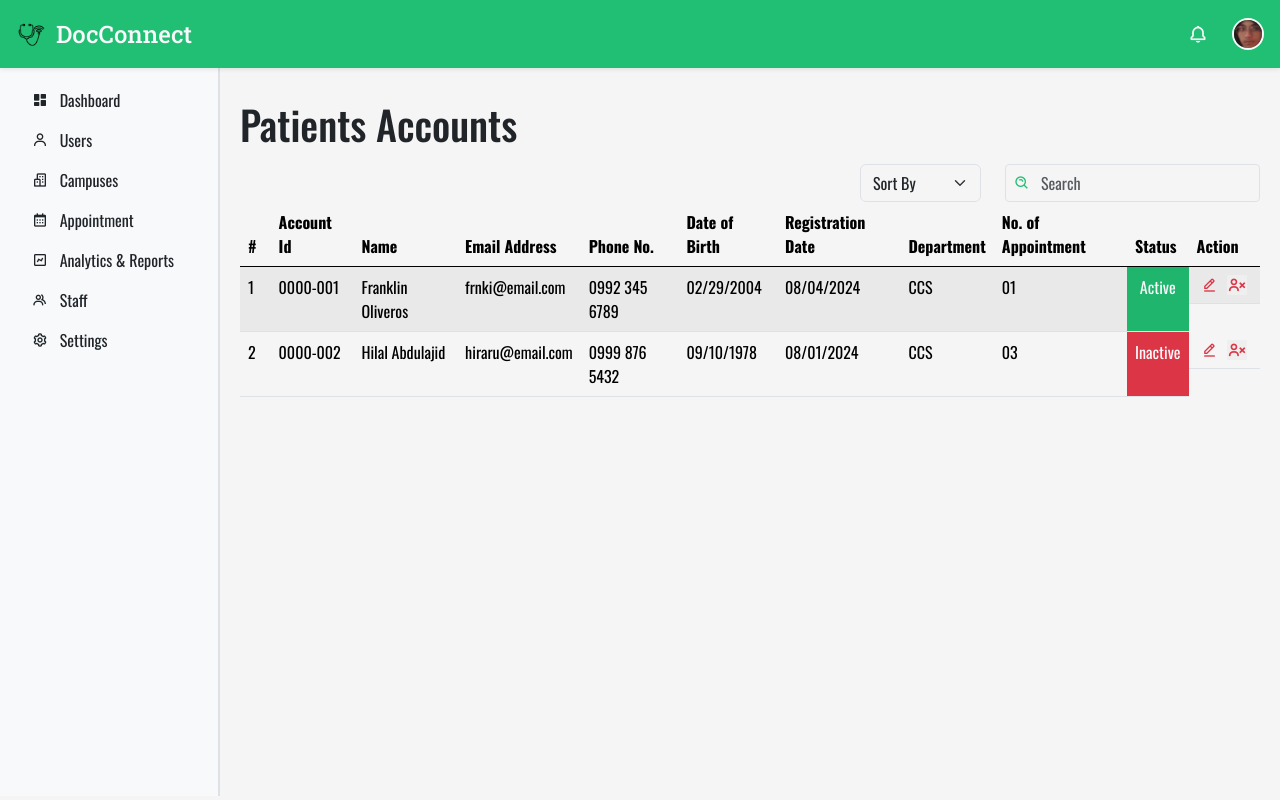
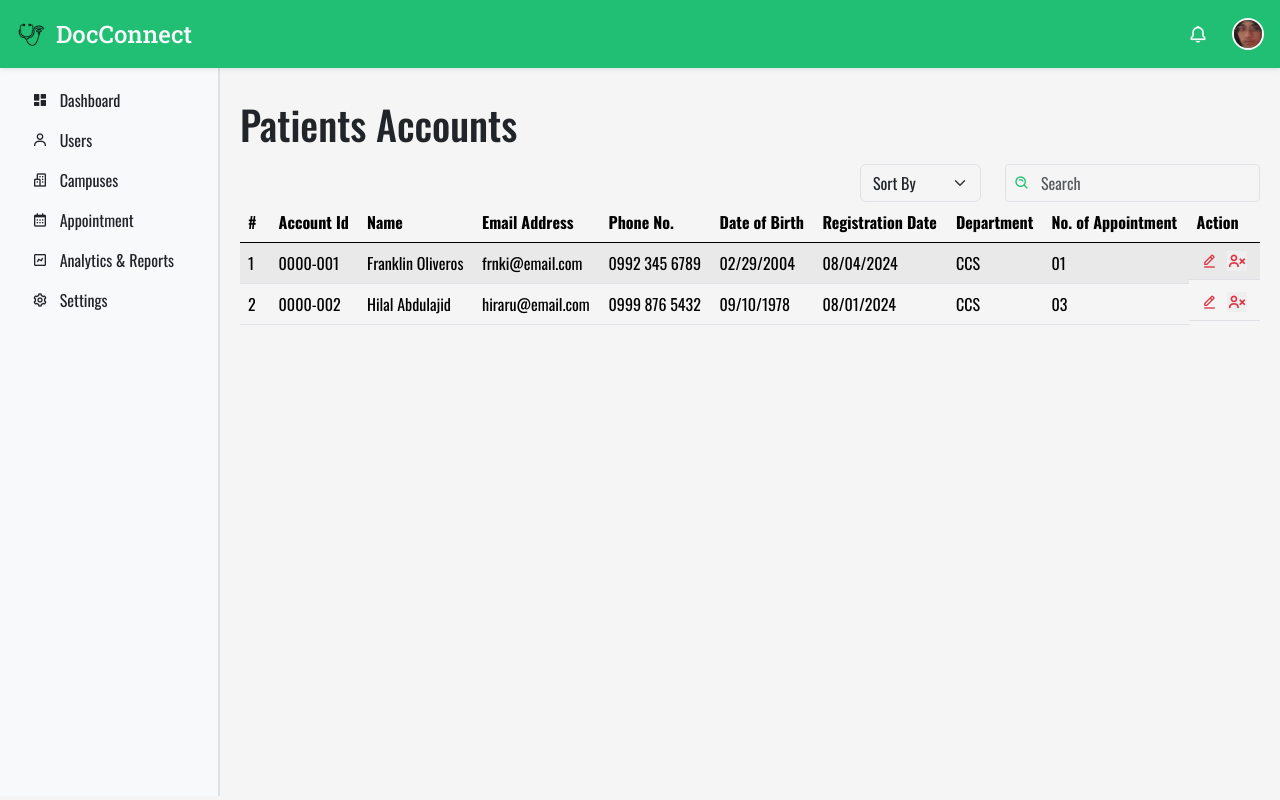
Before and after one commit to frnkln-olvrs/DocConnect, a PHP site: page /admin/usersAcc in a window 1280 px wide. Run offline with PHP 8.4, Linux system fonts and the light colour scheme; some libraries are stand-ins or nearby versions.

Commit message:
staff accc

```diff
--- a/admin/includes/admin_sidepanel.php
+++ b/admin/includes/admin_sidepanel.php
@@ -30,12 +30,12 @@
         Analytics & Reports
       </a>
     </li>
-    <li>
+    <!-- <li>
       <a href="./staffs" class="nav-link <?php echo getCurrentPage() == 'staffs.php' ? 'active' : 'link-dark'; ?>">
         <i class='bx bx-group me-2' ></i>
         Staff
       </a>
-    </li>
+    </li> -->
     <li>
       <a href="./settings" class="nav-link <?php echo getCurrentPage() == 'settings.php' ? 'active' : 'link-dark'; ?>">
         <i class='bx bx-cog me-2' ></i>
--- a/admin/usersAcc.php
+++ b/admin/usersAcc.php
@@ -47,7 +47,6 @@
           'reg-date' => '08/04/2024',
           'department' => 'CCS',
           'no.ofApp' => '01',
-          'status' => 'Active',
         ),
         array(
           'name' => 'Hilal Abdulajid',
@@ -58,18 +57,8 @@
           'reg-date' => '08/01/2024',
           'department' => 'CCS',
           'no.ofApp' => '03',
-          'status' => 'Inactive',
         ),
       );
-
-      function getStatusClass($status) {
-        switch ($status) {
-          case 'Active':
-            return 'bg-success';
-          case 'Inactive':
-            return 'bg-danger';
-        }
-      }
       ?>
 
       <table id="usersAcc_table" class="table table-striped" style="width:100%">
@@ -84,7 +73,6 @@
             <th scope="col">Registration Date</th>
             <th scope="col">Department</th>
             <th scope="col">No. of Appointment</th>
-            <th scope="col">Status</th>
             <th scope="col" width="7%">Action</th>
           </tr>
         </thead>
@@ -92,7 +80,6 @@
           <?php
           $counter = 1;
           foreach ($appointment_array as $item) {
-            $statusClass = getStatusClass($item['status']);
           ?>
             <tr>
               <td><?= $counter ?></td>
@@ -104,7 +91,6 @@
               <td><?= $item['reg-date'] ?></td>
               <td><?= $item['department'] ?></td>
               <td><?= $item['no.ofApp'] ?></td>
-              <td class="<?= $statusClass ?> text-light text-center"><?= $item['status'] ?></td>
 
               <td class="d-flex justify-content-around align-items-center text-center">
                 <a href="./add_usersAcc?= $item['acc-id'] ?>" title="View Details">
```
Also changed, not shown: admin/users.php (+17 -1 lines), admin/staffAcc.php (renamed from admin/staffs.php).
